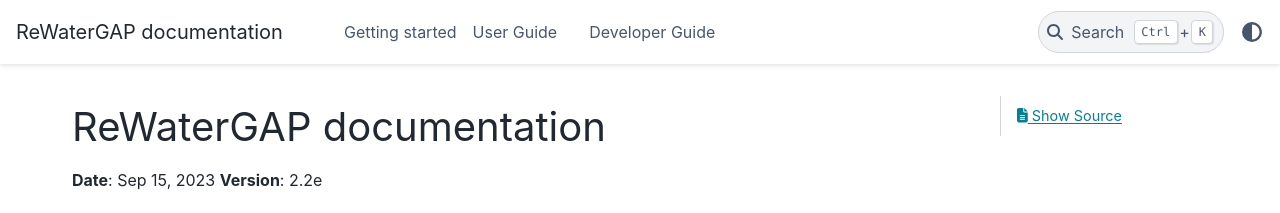
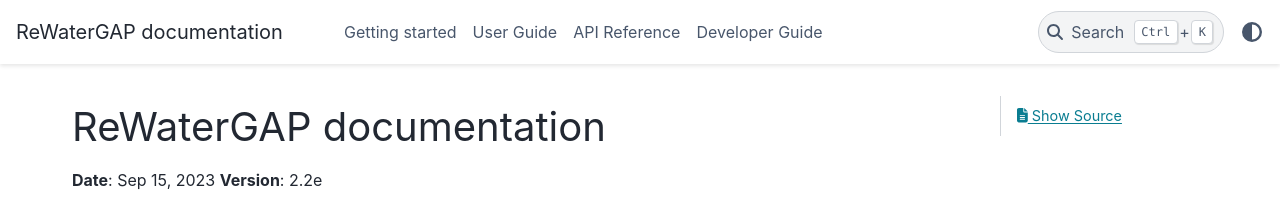
Before and after one commit to HydrologyFrankfurt/ReWaterGAP, a Sphinx documentation site: the page built from docs/index.rst, in a window 1280 px wide. Shown: the top 213 px of the page. Built offline with Sphinx 7.4.7 and the PyData theme 0.15.4, drawn with Linux system fonts in a browser that asks for light colours.

Commit message:
Update index.rst

```diff
--- a/docs/reference/index.rst
+++ b/docs/reference/index.rst
@@ -1 +1,7 @@
-text
+{{ header }}
+
+.. _reference:
+
+===========
+API Reference
+===========
```
